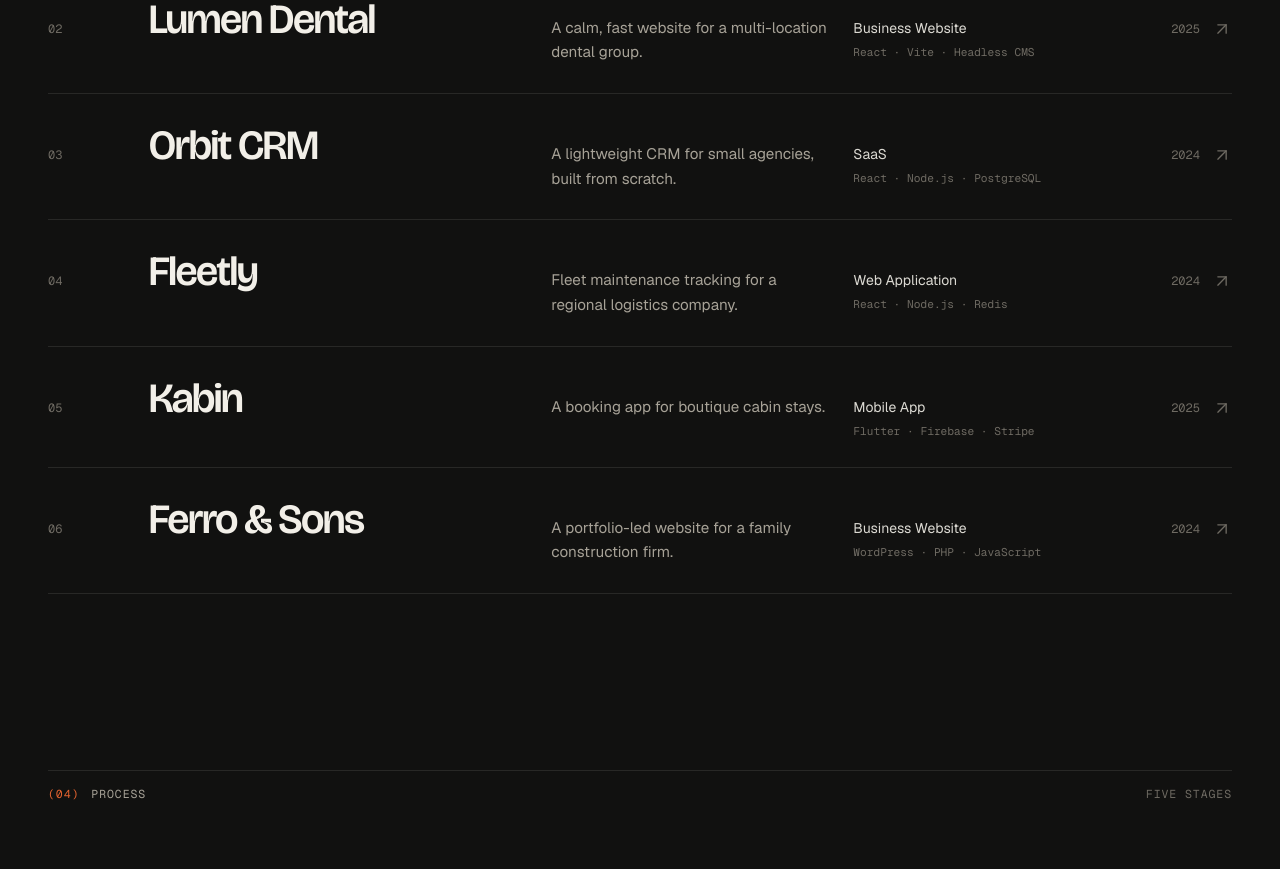
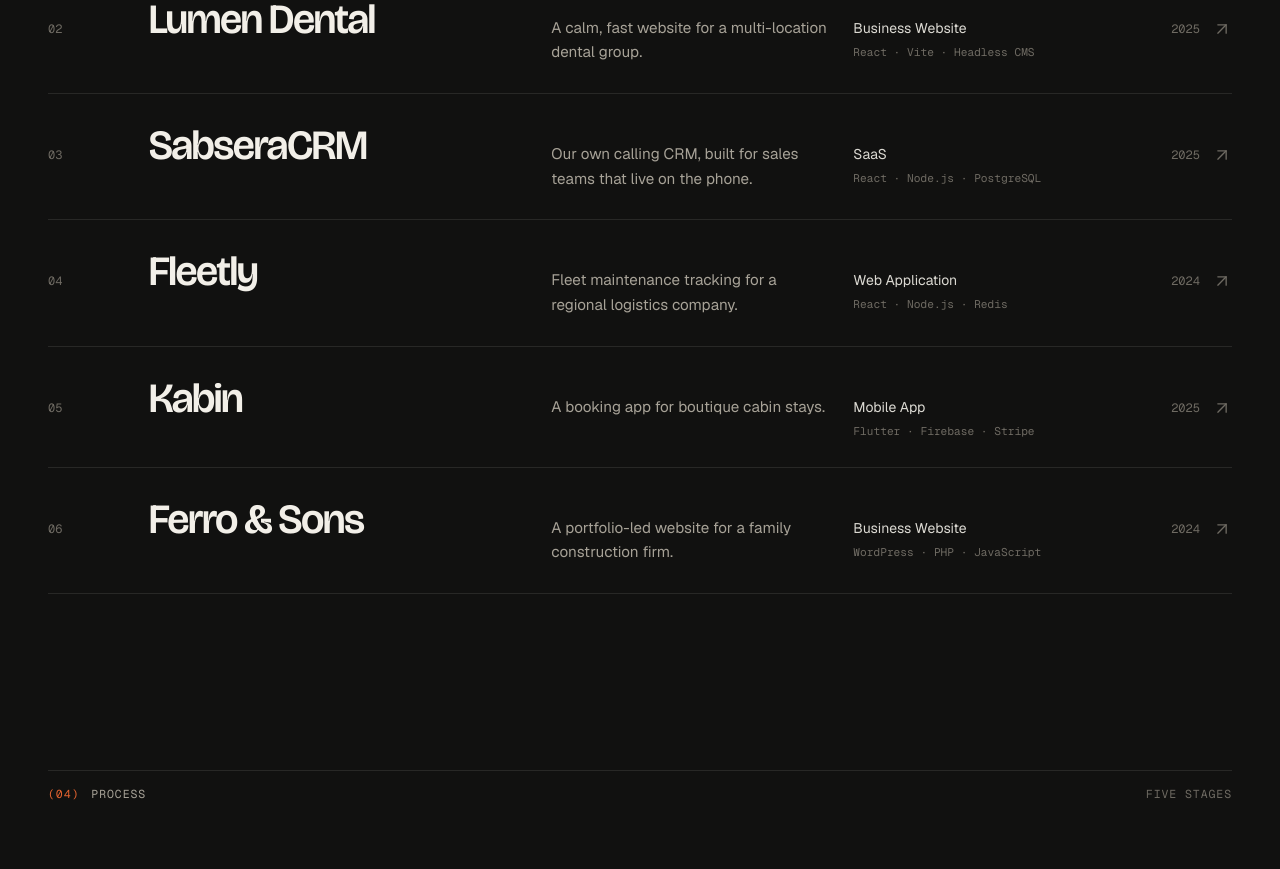
Before and after one commit to dhruvverm/webrick, a React (Vite) app: page / in a window 1280 px wide. Shown: the part 4020-4889 px from the top of the page. Built offline with nearby package versions, Linux system fonts and the light colour scheme.

Commit message:
Replace Orbit CRM placeholder with SabseraCRM, our in-house calling CRM
Co-Authored-By: Claude Fable 5.1 <noreply@anthropic.com>

```diff
--- a/src/data/projects.js
+++ b/src/data/projects.js
@@ -58,25 +58,25 @@ export const projects = [
     link: null,
   },
   {
-    id: 'orbit-crm',
-    name: 'Orbit CRM',
+    id: 'sabsera-crm',
+    name: 'SabseraCRM',
     category: 'SaaS',
-    tagline: 'A lightweight CRM for small agencies, built from scratch.',
+    tagline: 'Our own calling CRM, built for sales teams that live on the phone.',
     description:
-      'Orbit is a subscription CRM for creative agencies. We designed and built the product end to end: multi-tenant architecture, billing, pipelines and a reporting layer.',
+      'SabseraCRM is a product built in-house at Webrick: a CRM designed around calls rather than forms. Leads, dialling, call logs, recordings and follow-ups sit on one screen, so a sales team can work through its pipeline without switching tools.',
     challenge:
-      'The founders had validated demand with spreadsheets but needed a real product with secure multi-tenant data, subscriptions and a UI that felt faster than the incumbents.',
+      'Most CRMs treat calling as an afterthought. Teams end up dialling from personal phones, logging calls by hand and losing track of who needs a follow-up and when.',
     solution:
-      'A React front end on a Node.js API with row-level tenant isolation, Stripe subscriptions, background job processing and an optimistic UI for pipeline updates.',
+      'Click-to-call from any lead, automatic call logging with notes and recordings, follow-up reminders, lead assignment across a team, and a live dashboard of calls, connects and conversions per agent.',
     results: [
-      { value: '1,200+', label: 'Paying seats' },
-      { value: '<80ms', label: 'Median API response' },
-      { value: '99.98%', label: 'Uptime, last 12 months' },
+      { value: '1-tap', label: 'Click-to-call from any lead' },
+      { value: 'Auto', label: 'Call logging, notes and recordings' },
+      { value: 'Live', label: 'Per-agent call and conversion dashboard' },
     ],
     tech: ['React', 'Node.js', 'PostgreSQL', 'AWS', 'Docker'],
-    services: ['Web Applications', 'UI/UX'],
-    year: '2024',
-    duration: '5 months',
+    services: ['Web Applications', 'Business Solutions'],
+    year: '2025',
+    duration: 'Ongoing',
     mockup: 'dashboard',
     hue: 262,
     image: null,
--- a/src/data/testimonials.js
+++ b/src/data/testimonials.js
@@ -15,7 +15,7 @@ export const testimonials = [
   {
     quote: 'They shipped a real product, not a prototype. Multi-tenant, billing, the lot. Our first paying customers were on it within a week of launch.',
     name: 'Ananya Iyer',
-    role: 'Co-founder, Orbit CRM',
+    role: 'Founder, Fleetly',
     initials: 'AI',
   },
 ]
```
